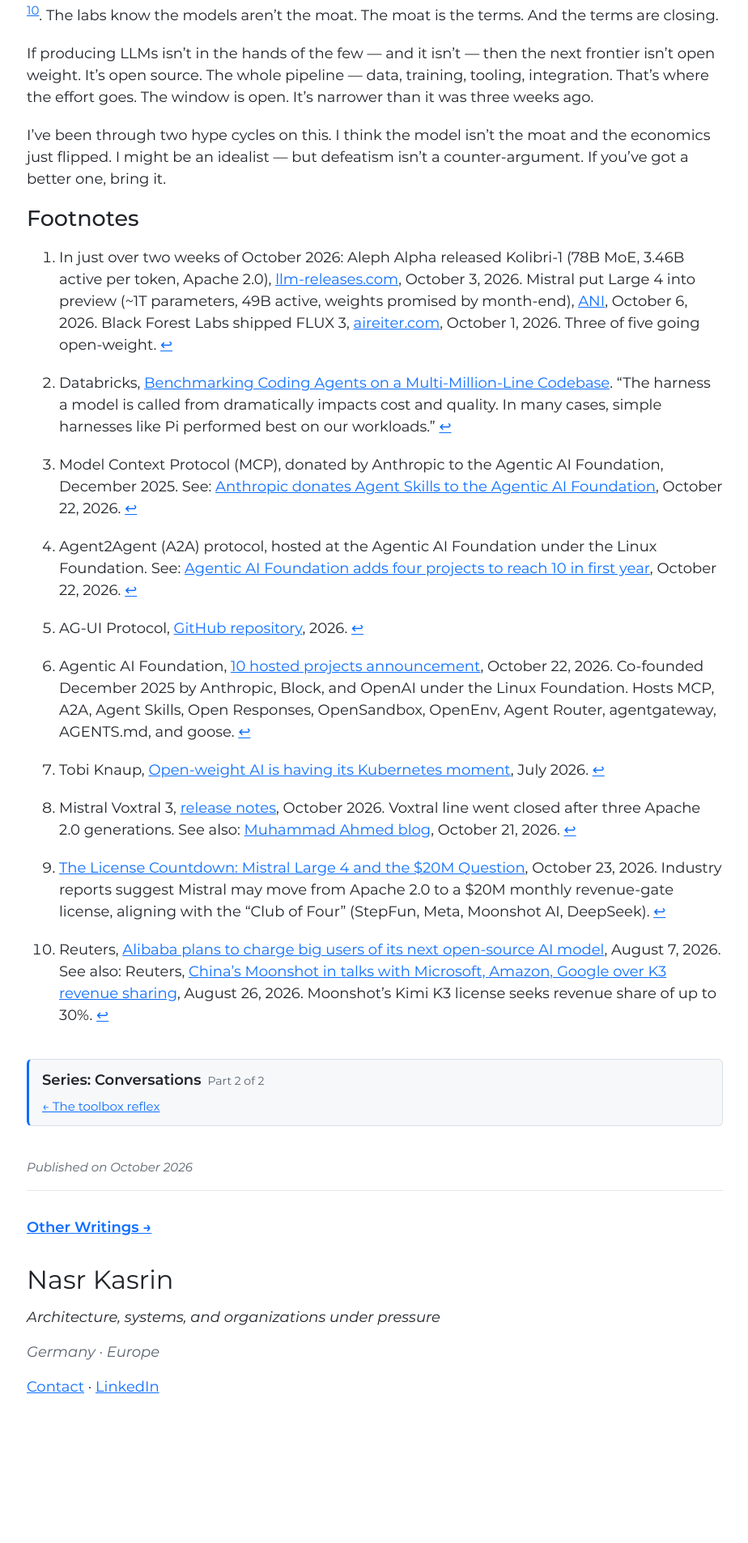
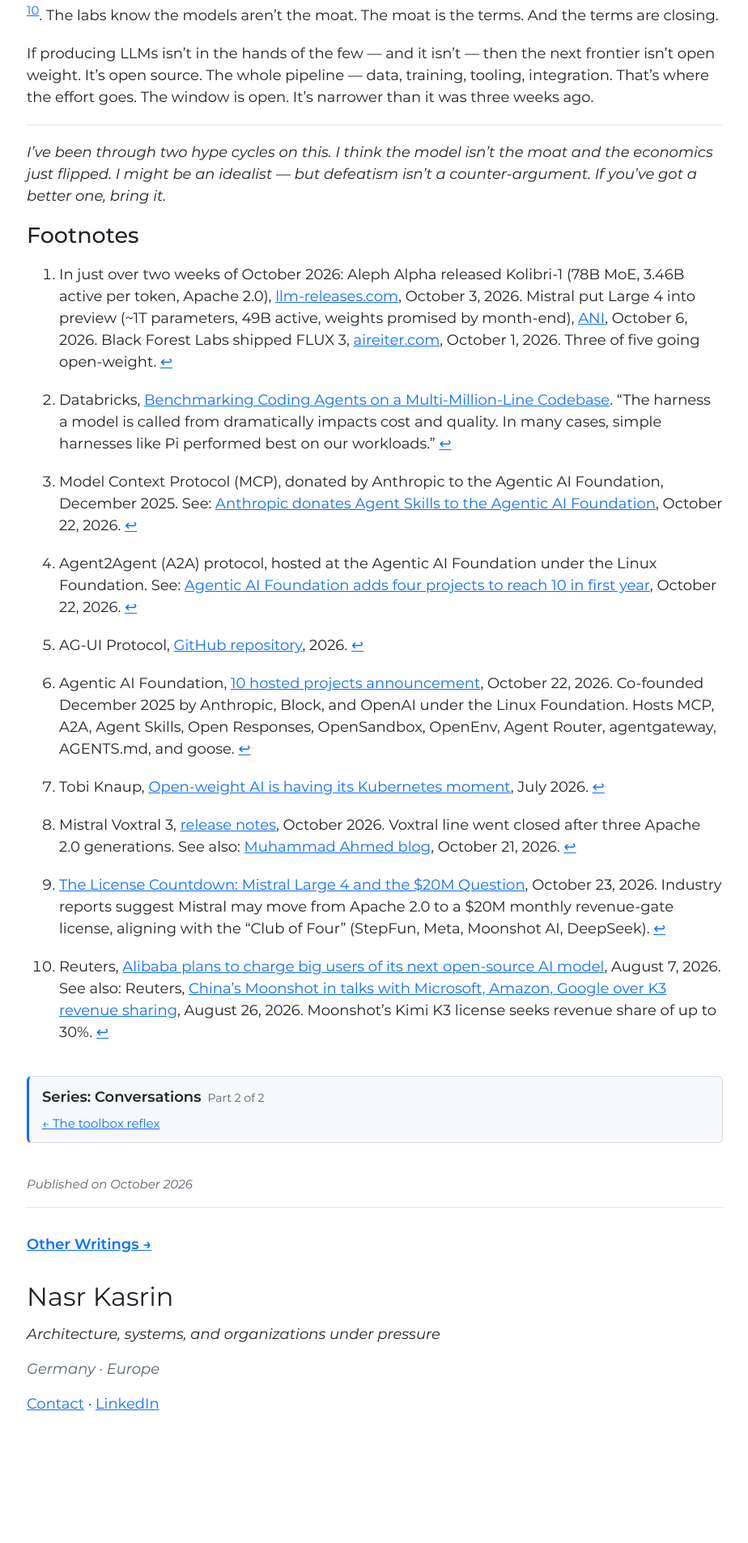
Before and after one commit to n42r/n42r.github.io, a Jekyll site: the page built from _posts/2026-10-22-rent-again.md, in a window 1280 px wide. Shown: the part 1733-3639 px from the top of the page at 81% size, without its empty margins (177-1101 px from the left). Built offline with Jekyll 4.4.1, drawn with Linux system fonts in a browser that asks for light colours; before the commit the page ends 3618 px from its top, so only the background shows below that.

```diff
--- a/_posts/2026-10-22-rent-again.md
+++ b/_posts/2026-10-22-rent-again.md
@@ -27,7 +27,9 @@ And here's the tell: the open-weight frontier is narrowing. Mistral's Voxtral li
 
 If producing LLMs isn't in the hands of the few — and it isn't — then the next frontier isn't open weight. It's open source. The whole pipeline — data, training, tooling, integration. That's where the effort goes. The window is open. It's narrower than it was three weeks ago.
 
-I've been through two hype cycles on this. I think the model isn't the moat and the economics just flipped. I might be an idealist — but defeatism isn't a counter-argument. If you've got a better one, bring it.
+---
+
+*I've been through two hype cycles on this. I think the model isn't the moat and the economics just flipped. I might be an idealist — but defeatism isn't a counter-argument. If you've got a better one, bring it.*
 
 ## Footnotes
 
```
